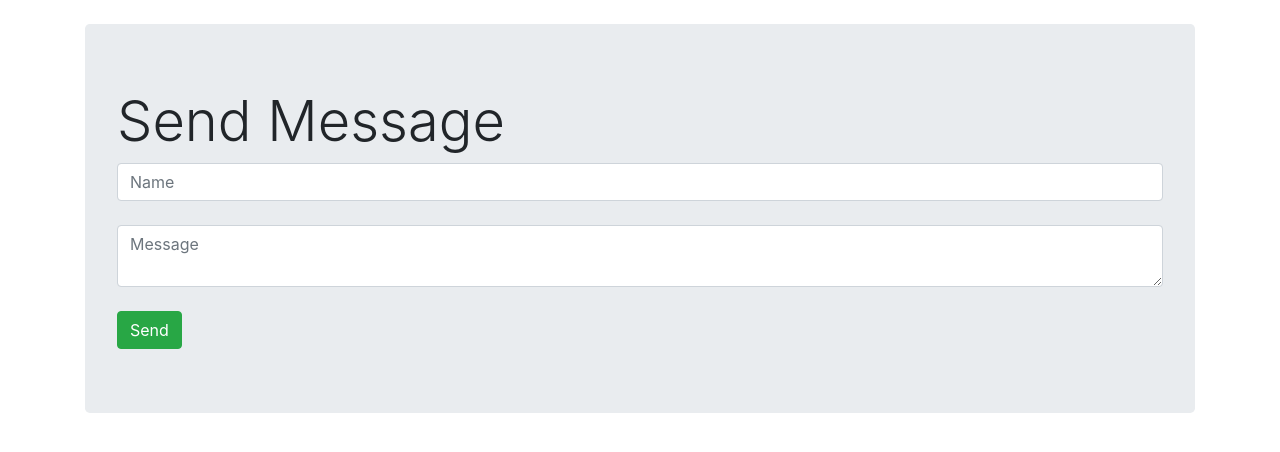
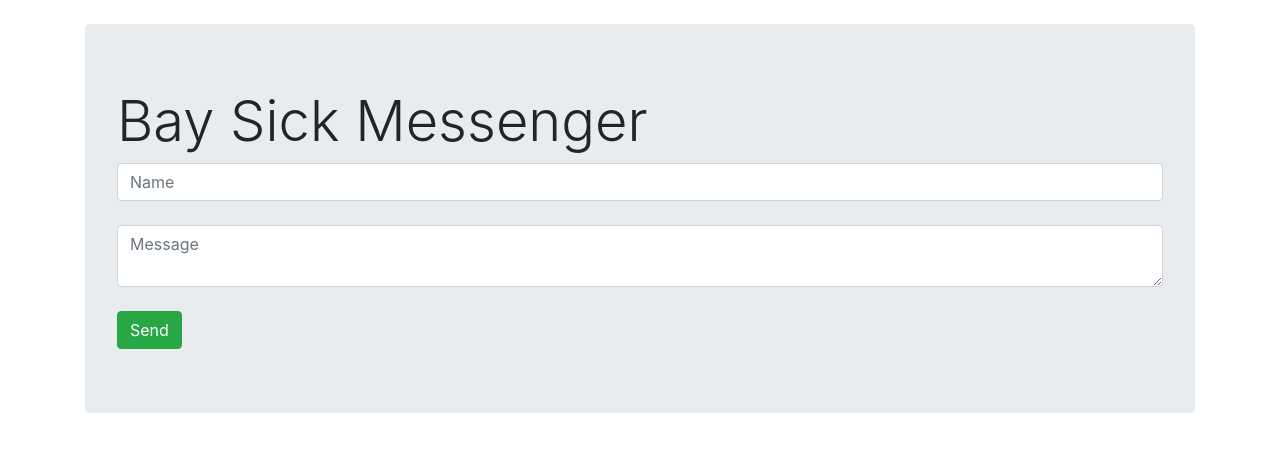
Before and after one commit to tone2k/node-messenger, a website: page index.html in a window 1280 px wide. Drawn offline with nearby package versions, Linux system fonts and the light colour scheme; no server answers.

Commit message:
updated title

```diff
--- a/index.html
+++ b/index.html
@@ -19,7 +19,7 @@
     <div class="container">
         <br>
         <div class="jumbotron">
-            <h1 class="display-4" >Send Message</h1>
+            <h1 class="display-4" >Bay Sick Messenger</h1>
             <input id="name" class="form-control" placeholder="Name">
             <br>
             <textarea id="message" class="form-control" placeholder="Message"></textarea>
```
